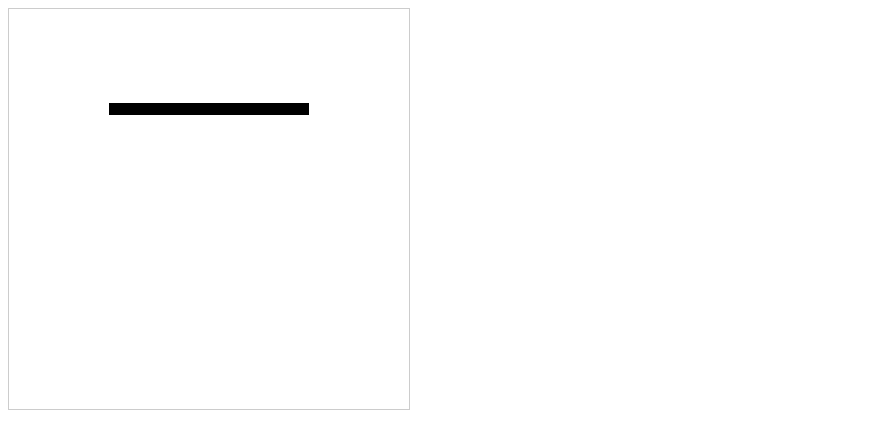
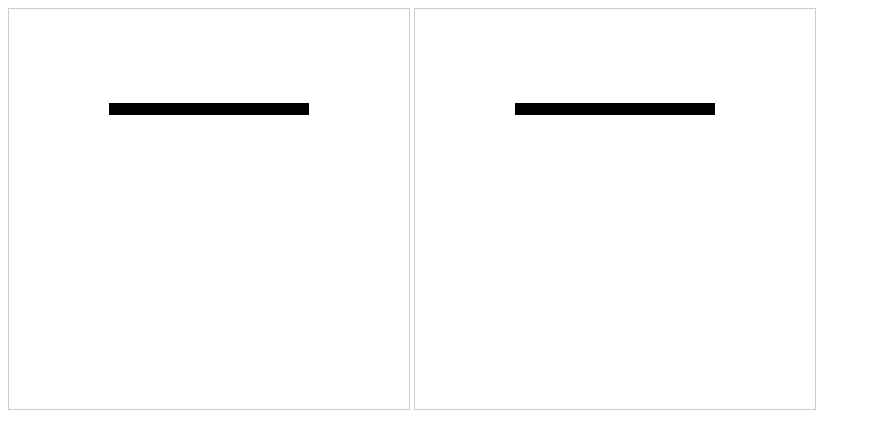
Before and after one commit to chenshenhai/canvas-note, a website: page demo/chapter-01/01/index.html in a window 1280 px wide. Shown: the whole page, without its empty margins (0-871 px from the left). Drawn offline with Linux system fonts and the light colour scheme.

Commit message:
feat: add chapter-01/01

```diff
--- a/demo/chapter-01/01/index.html
+++ b/demo/chapter-01/01/index.html
@@ -6,6 +6,7 @@
 </head>
 <body>
   <canvas id="canvas-1"></canvas>
+  <canvas id="canvas-2"></canvas>
   <script src="./js/index.js"></script>
 </body>
 </html>
--- a/demo/chapter-01/01/js/index.js
+++ b/demo/chapter-01/01/js/index.js
@@ -11,3 +11,18 @@
   ctx.strokeStyle = '#000';
   ctx.stroke();
 })(document);
+
+
+(function(doc) {
+  const canvas = doc.getElementById('canvas-2');
+  canvas.width = 400;
+  canvas.height = 400;
+  canvas.style = 'border: 1px solid #ccc;';
+
+  const ctx = canvas.getContext('2d');
+  ctx.moveTo(100, 100);
+  ctx.lineTo(300, 100);
+  ctx.lineWidth = 12;
+  ctx.strokeStyle = '#000';
+  ctx.stroke();
+})(document);
```
